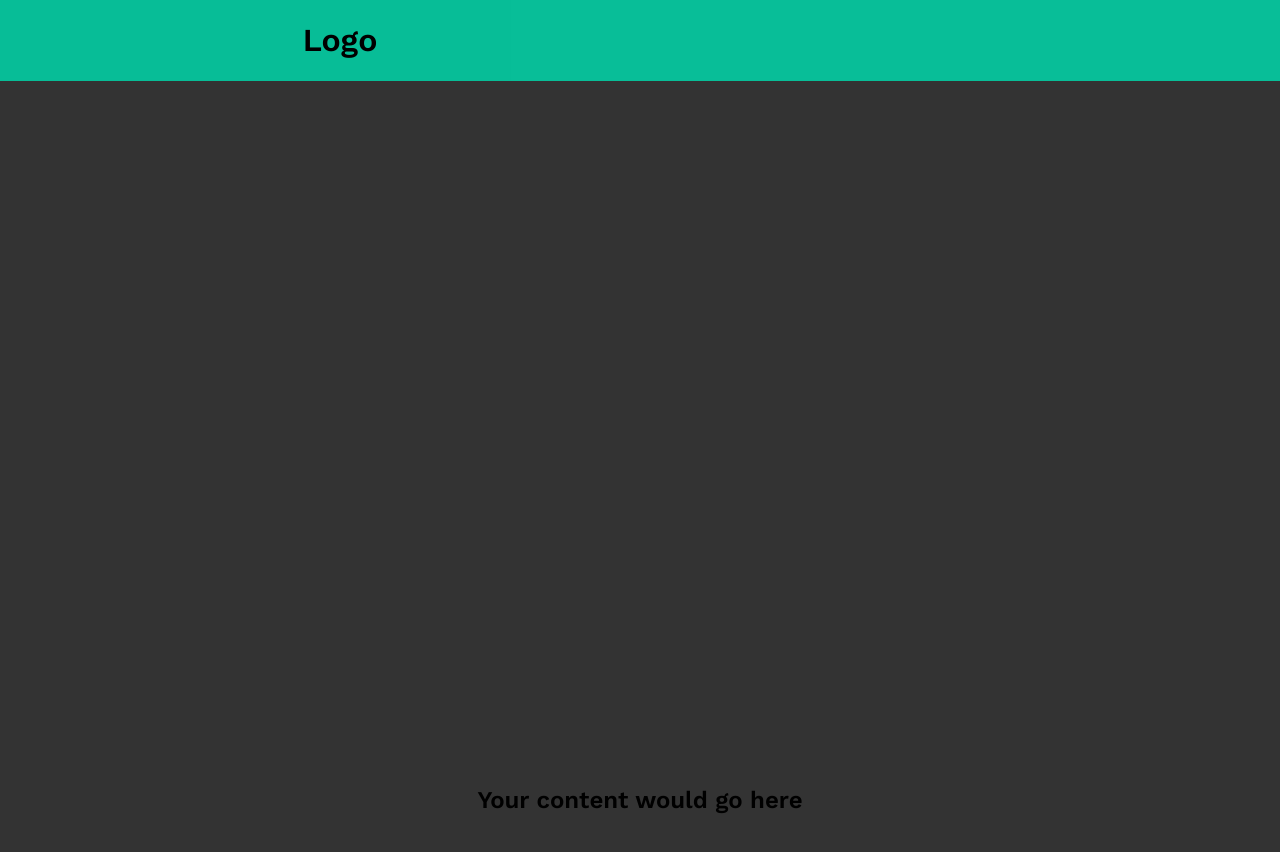
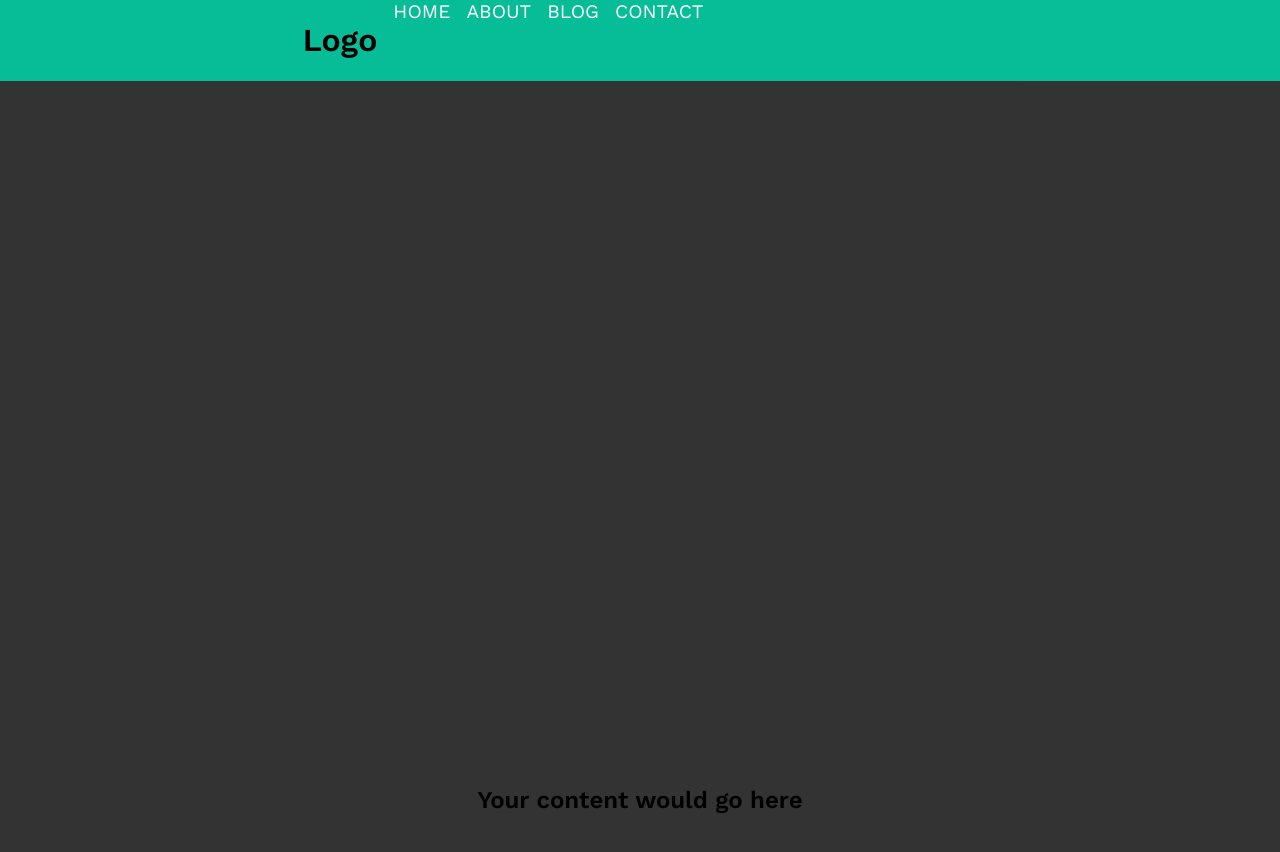
Before and after one commit to Endzo-Useri/Responsive-Navbar-No-JS, a plain HTML site: page index.html in a window 1280 px wide. Shown: the top 852 px of the page. Drawn offline with nearby package versions, Linux system fonts and the light colour scheme.

Commit message:
Update styles.css

```diff
--- a/styles.css
+++ b/styles.css
@@ -132,7 +132,15 @@
 	}
 
 	nav {
+		all: unset;
 		grid-column: 3 / 4;
+		display: flex;
+
+	}
+
+	nav ul {
+		display: flex;
+		justify-content: flex-end;
 	}
 
 	nav a {
```
